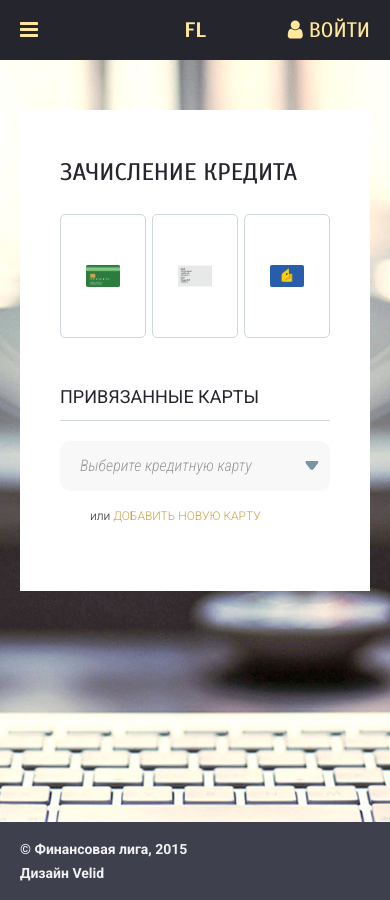
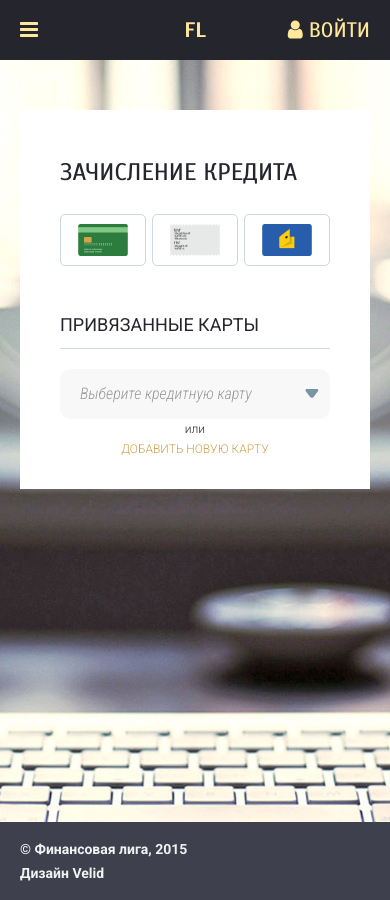
Before and after one commit to krupnov/mf-static, a Jekyll site: the page built from credit_transfer.html, in a window 390 px wide. Built offline with Jekyll 4.4.1, drawn with Linux system fonts in a browser that asks for light colours; nearby versions of some CDN libraries.

Commit message:
add responsive styles for credit transfer page

```diff
--- a/credit_transfer.html
+++ b/credit_transfer.html
@@ -57,7 +57,7 @@
 						<input type="text" placeholder="CVV" />
 					</div>
 					<div class="field name">
-						<input type="text" placeholder="Фамилия и имя на карте" />
+						<input type="text" placeholder="Фамилия и имя" />
 					</div>
 					<div class="add-credit-card-btn">
 						<a href="#"><img src="images/credits/credit-cards-types/add-credit-card-btn.png" height="53" width="170" alt="" /></a>
--- a/css/app/credits.css
+++ b/css/app/credits.css
@@ -348,27 +348,22 @@
 }
 div.credit-transfer-block div#billing-account div.field input { width: 100%; }
 
-div.credit-transfer-block div.credit-transfer-option-block div.bank-name { max-width: 300px; }
+div.credit-transfer-block div.credit-transfer-option-block div.bank-name,
+div.credit-transfer-block div.credit-transfer-option-block div.bank-city,
+div.credit-transfer-block div.credit-transfer-option-block div.bik-bank { max-width: 220px; width: 31.428571%; }
 
-div.credit-transfer-block div.credit-transfer-option-block div.bank-city {
-	max-width: 180px;
-	margin-left: 20px;
-}
-div.credit-transfer-block div.credit-transfer-option-block div.bik-bank {
-	max-width: 180px;
-	margin-left: 20px;
-}
+div.credit-transfer-block div.credit-transfer-option-block div.bank-city,
+div.credit-transfer-block div.credit-transfer-option-block div.bik-bank,
+div.credit-transfer-block div.credit-transfer-option-block div.account-number,
+div.credit-transfer-block div.credit-transfer-option-block div.field-block div.name,
+div.credit-transfer-block div.credit-transfer-option-block div.field-block div.patronymic { margin-left: 2.857143%; }
+
 div.credit-transfer-block div.credit-transfer-option-block div.correspondent-account,
-div.credit-transfer-block div.credit-transfer-option-block div.account-number {
-	max-width: 340px;
-}
-div.credit-transfer-block div.credit-transfer-option-block div.account-number { margin-left: 20px; }
+div.credit-transfer-block div.credit-transfer-option-block div.account-number { max-width: 340px; width: 48.571429%; }
 
 div.credit-transfer-block div.credit-transfer-option-block div.purpose-of-payment { max-width: 700px; }
-div.credit-transfer-block div.credit-transfer-option-block div.purpose-of-payment textarea {
-	resize: none;
-	width: 100%;
-}
+div.credit-transfer-block div.credit-transfer-option-block div.purpose-of-payment textarea { resize: none; width: 100%; }
+
 div.credit-transfer-block div.credit-transfer-option-block div.field-block label {
 	display: block;
 	font-family: 'Roboto', sans-serif;
@@ -376,25 +371,17 @@
 	font-weight: 300;
 	margin-top: 26px;
 }
-div.credit-transfer-block div.credit-transfer-option-block div.field-block div.field { max-width: 220px; }
+div.credit-transfer-block div.credit-transfer-option-block div.field-block div.field { max-width: 220px; width: 31.428571%; }
 
-div.credit-transfer-block div.credit-transfer-option-block div.field-block div.name,
-div.credit-transfer-block div.credit-transfer-option-block div.field-block div.patronymic {
-	margin-left: 20px;
-}
-div.credit-transfer-block div.credit-transfer-option-block div.field-block div.address { max-width: 700px; }
+div.credit-transfer-block div.credit-transfer-option-block div.field-block div.address { max-width: 100%; width: 100%; }
 
 div.credit-transfer-block div.credit-transfer-option-block div.field-block div.passport-nmbr,
 div.credit-transfer-block div.credit-transfer-option-block div.field-block div.passport-date,
-div.credit-transfer-block div.credit-transfer-option-block div.field-block div.mobile-nmbr {
-	max-width: 100%;
-	width: 100%;
-}
+div.credit-transfer-block div.credit-transfer-option-block div.field-block div.mobile-nmbr { max-width: 100%; width: 100%; }
 
 div.credit-transfer-block div.credit-transfer-option-block div.field-block div.field label,
-div.credit-transfer-block div.credit-transfer-option-block div.field-block div.field input {
-	display: inline-block;
-}
+div.credit-transfer-block div.credit-transfer-option-block div.field-block div.field input { display: inline-block; }
+
 div.credit-transfer-block div.credit-transfer-option-block div.field-block div.passport-nmbr input {
 	max-width: 140px;
 	width: 100%;
--- a/css/responsive/credits.css
+++ b/css/responsive/credits.css
@@ -43,6 +43,58 @@
 	div.credit-calculation div.get-credit-btn { margin-top: 10px; }
 }
 
+@media only screen and (max-width: 767px) {
+	div.credit-transfer-block div.credit-transfer-options label > input + img { padding: 10% 20%; }
+}
+
+@media only screen and (max-width: 700px) {
+	div.credit-transfer-block div.credit-transfer-option-block div.field,
+	div.credit-transfer-block div.credit-transfer-option-block div.field-block div.field {
+		max-width: 100%;
+		width: 100%;
+		margin-left: 0px;
+	}
+
+	div.credit-transfer-option-block div.attached-cards div.field {
+		margin-top: 0px;
+		max-width: 340px;
+		width: 48.571429%;
+	}
+}
+
+@media only screen and (max-width: 600px) {
+	div.credit-transfer-option-block div.attached-cards div.field {
+		margin-top: 0;
+		max-width: 100%;
+		width: 100%;
+	}
+	div.credit-transfer-option-block div.attached-cards div.card-option {
+		height: 20px;
+		line-height: 20px;
+		margin-left: 0;
+		max-width: 100%;
+		text-align: center;
+		width: 100%;
+	}
+	div.credit-transfer-option-block div.attached-cards div.card-option div.new-credit-card-btn-name {
+		margin: 0 auto; width: 100%;
+	}
+}
+
+@media only screen and (max-width: 479px) {
+	div.credit-transfer-block div.credit-transfer-option-block div.add-new-credit-card div.new-credit-card-cover {
+		padding: 28px 12.256267%;
+	}
+
+	div.credit-transfer-block div.credit-transfer-option-block div.add-new-credit-card div.new-credit-card-cover div.field {
+		margin-left: 0px;
+		max-width: 100%;
+		width: 100%;
+	}
+
+	div.credit-transfer-block div.credit-transfer-option-block div.yandex-wallet-nmbr input { width: 100%; }
+}
+
 @media (max-width: 432px) {
 	div.get-credit-block div.promo-slider div.input-value { text-align: center; }
 	div.get-credit-block div.promo-slider div.input-value label { display: block; padding-bottom: 10px; width: 100%; }
@@ -53,3 +105,8 @@
 	div.credit-calculation div.get-credit-btn { width: 100%; }
 	div.credit-calculation div.get-credit-btn img { width: 100%; height: auto; }
 }
+
+@media only screen and (max-width: 369px) {
+	div.credit-transfer-option-block div.get-credit-btn img,
+	div.new-credit-card-cover div.add-credit-card-btn img { width: 100%; height: auto; }
+}
```
